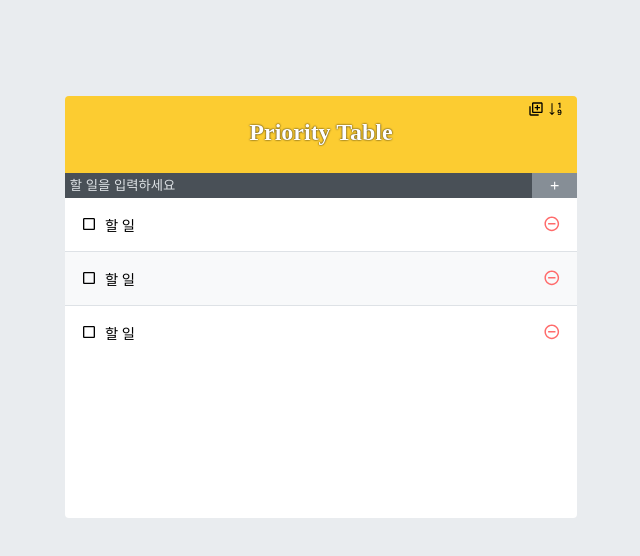
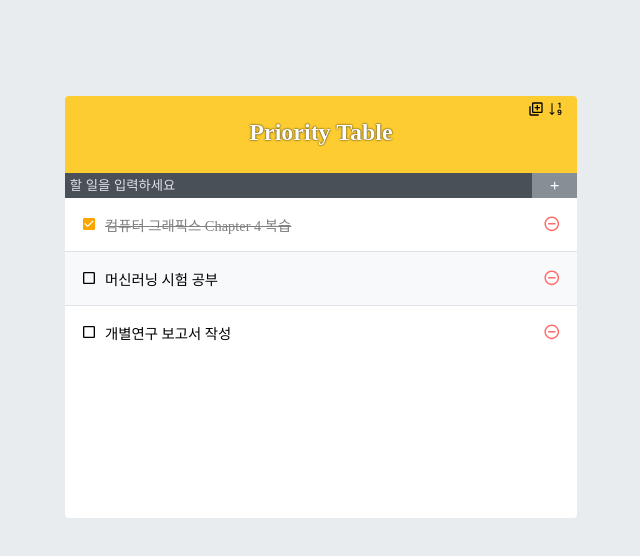
Before and after one commit to 82KJ/react-priority-list-app, a React (Create React App) app: page / in a window 1280 px wide. Shown: the top 556 px of the page, without its empty margins (319-959 px from the left). Built offline with nearby package versions, Linux system fonts and the light colour scheme.

Commit message:
todo state 정의 및 props 전달

```diff
--- a/src/App.js
+++ b/src/App.js
@@ -1,12 +1,31 @@
+import { useState } from 'react';
 import PriorityTemplate from './components/PriorityTemplate';
 import PriorityInsert from './components/PriorityInsert';
 import PriorityList from './components/PriorityList';
 
 const App = () => {
+  const [todos, setTodos] = useState([
+    {
+      id: 1,
+      text: '컴퓨터 그래픽스 Chapter 4 복습',
+      checked: true,
+    },
+    {
+      id: 2,
+      text: '머신러닝 시험 공부',
+      checked: false,
+    },
+    {
+      id: 3,
+      text: '개별연구 보고서 작성',
+      checked: false,
+    },
+  ]);
+
   return (
     <PriorityTemplate>
       <PriorityInsert />
-      <PriorityList/>
+      <PriorityList todos={todos}/>
     </PriorityTemplate>
   );
 };
--- a/src/components/PriorityList.js
+++ b/src/components/PriorityList.js
@@ -1,12 +1,12 @@
 import PriorityListItem from './PriorityListItem';
 import './PriorityList.scss';
 
-const PriorityList = () => {
+const PriorityList = ({ todos }) => {
   return (
     <div className="PriorityList">
-      <PriorityListItem />
-      <PriorityListItem />
-      <PriorityListItem />
+      {todos.map((todo) => (
+        <PriorityListItem todo={todo} key={todo.id} />
+      ))}
     </div>
   );
 };
--- a/src/components/PriorityListItem.js
+++ b/src/components/PriorityListItem.js
@@ -3,15 +3,17 @@
   MdCheckBox,
   MdRemoveCircleOutline,
 } from 'react-icons/md';
-
+import cn from 'classnames';
 import './PriorityListItem.scss';
 
-const PriorityListItem = () => {
+const PriorityListItem = ({ todo }) => {
+  const { text, checked } = todo;
+
   return (
     <div className="PriorityListItem">
-      <div className="checkbox">
-        <MdCheckBoxOutlineBlank />
-        <div className="text">할 일</div>
+      <div className={cn('checkbox', {checked})}>
+        {checked ? <MdCheckBox/> : <MdCheckBoxOutlineBlank />}
+        <div className="text">{text}</div>
       </div>
       <div className="remove">
         <MdRemoveCircleOutline />
--- a/src/components/PriorityListItem.scss
+++ b/src/components/PriorityListItem.scss
@@ -26,11 +26,11 @@
 
     &.checked {
       svg {
-        color: #22b8cf;
+        color: orange;
       }
 
       .text {
-        color: #abd5bd;
+        color: grey;
         text-decoration: line-through;
       }
     }
```
